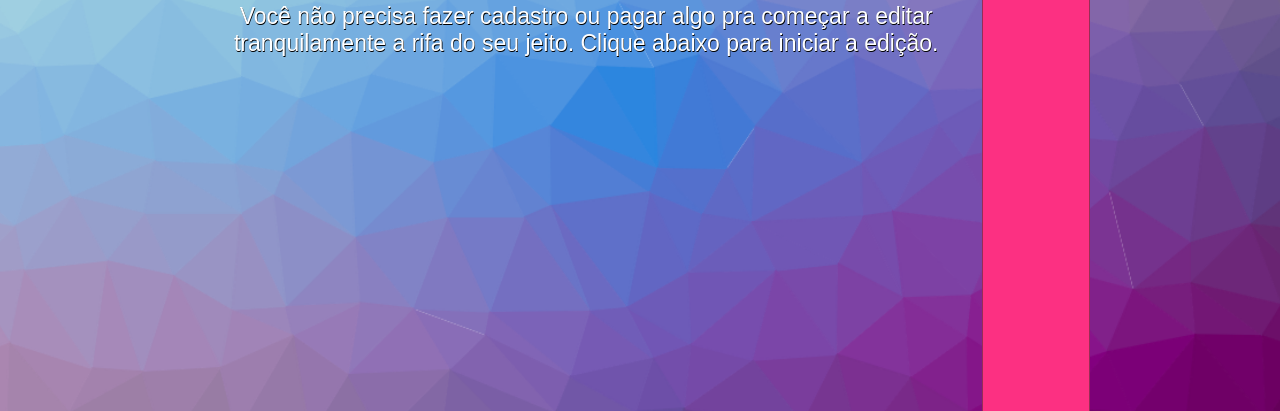
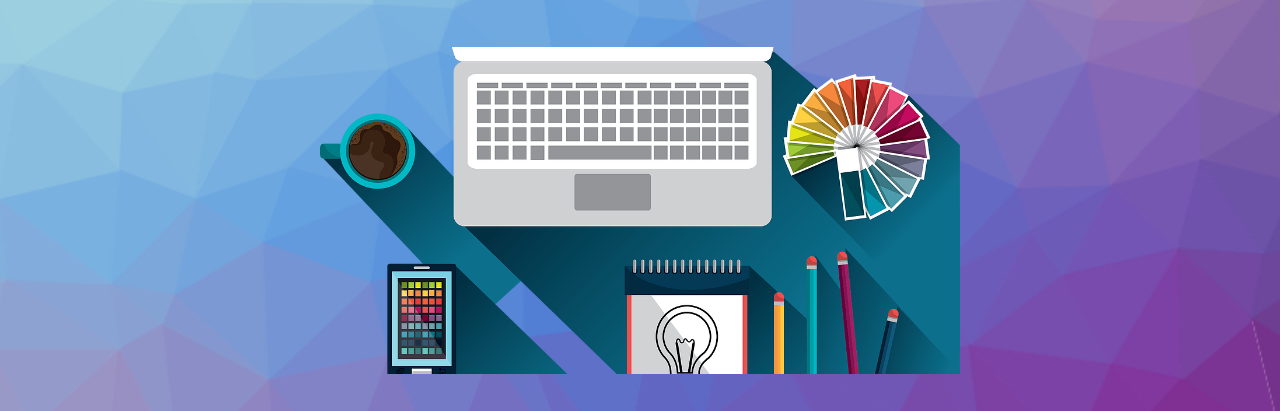
Before and after one commit to henriqerocha/Projeto_HJ_2.0, a plain HTML site: page index.html in a window 1280 px wide. Shown: the part 362-773 px from the top of the page. Drawn offline with Linux system fonts and the light colour scheme.

Commit message:
Add files via upload

```diff
--- a/css/style.css
+++ b/css/style.css
@@ -57,20 +57,21 @@ header{
 background: linear-gradient(153deg, rgba(30,224,255,1) 0%, rgba(16,84,249,0.5555264342064952) 58%, rgba(0,212,255,0.5359185910692401) 100%);*/
     background-position: center;
     background-size: cover;
+    height: 900px;
 }
 
 .conteudoWallpaper{
     height: 690px;
 }
 
-.topWallpaper{
-    display: flex;
-    height: 690px;
-}
 
-.imageTop img{
-    margin-top: 50px;
-    width: 600px;
+.imageTop{
+    background-image: url(/images/montagem-design.png);
+    background-size: cover;
+    position: relative;
+    background-position: center;
+    height: 90vh;
+    width: 50vw;
 }
 
 .flex-column{
@@ -136,8 +137,11 @@ background: linear-gradient(153deg, rgba(30,224,255,1) 0%, rgba(16,84,249,0.5555
 }
 
 .topWallpaper{
+    height: 690px;
     display: flex;
-    justify-content: space-between;
+    flex-direction: column;
+    justify-content: center;
+    align-items: center;
 }
 
 .botWallpaper{
@@ -175,6 +179,7 @@ background: linear-gradient(153deg, rgba(30,224,255,1) 0%, rgba(16,84,249,0.5555
     margin-bottom: 50px;
 }
 .botaoIniciar{
+    margin-top: 5vh;
     display: flex;
     justify-content: center;
 }
```
